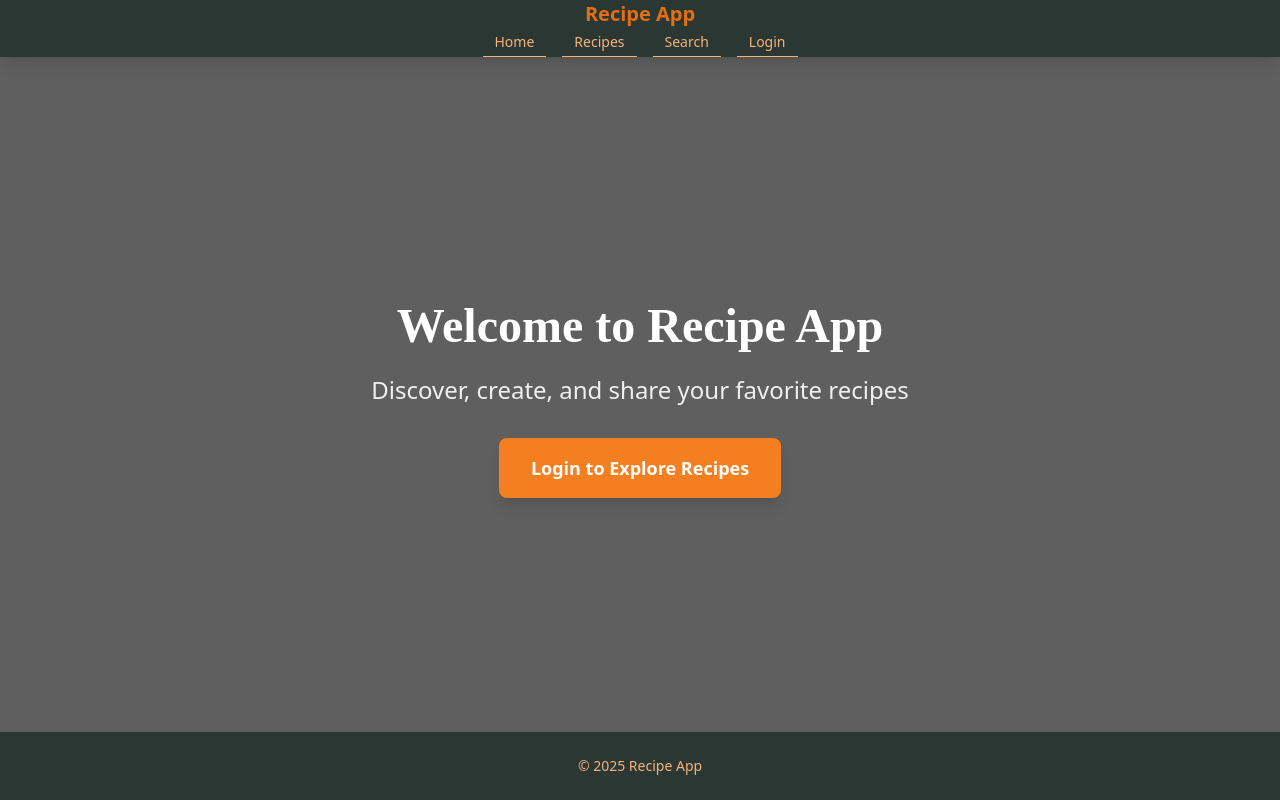
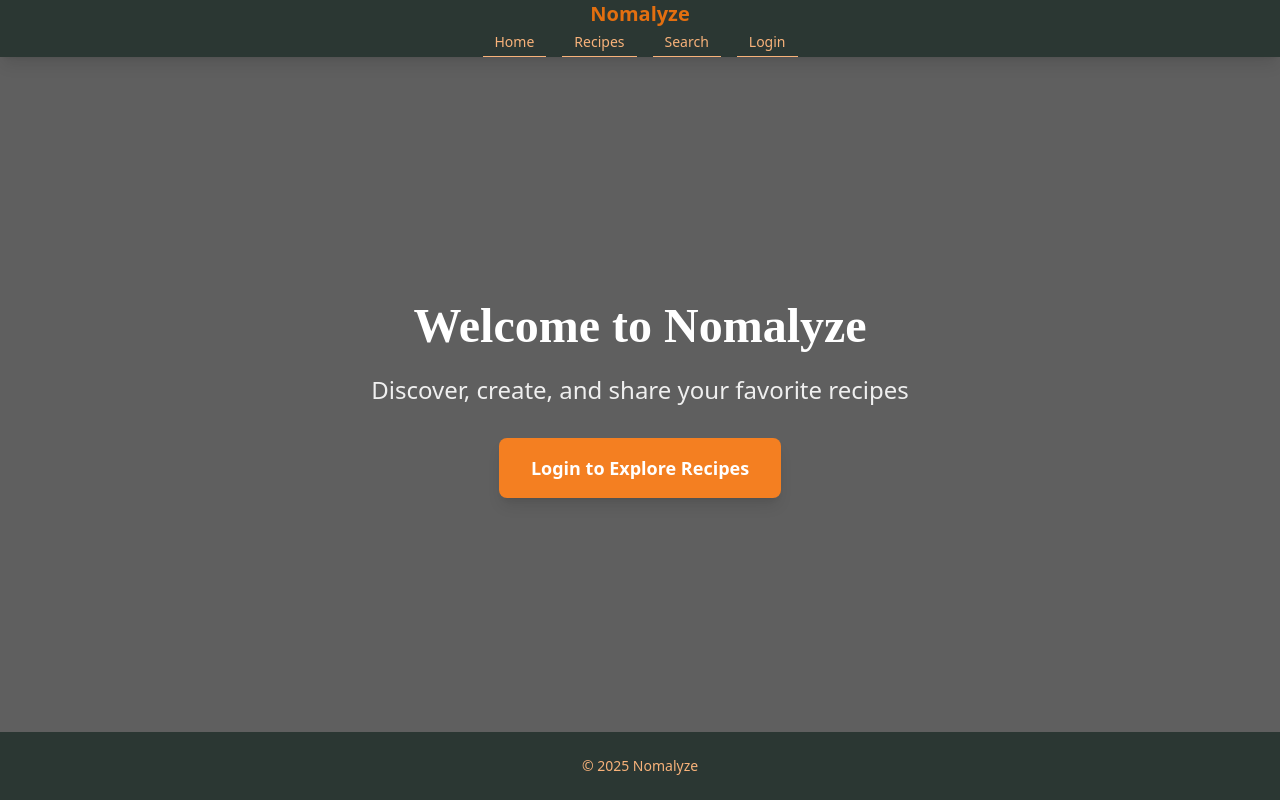
Before and after one commit to nicovece/cf-recipe-app, a Django app: page / in a window 1280 px wide. Run offline with Django 5.2, Linux system fonts and the light colour scheme.

Commit message:
refactor: Renames app to Nomalyze for enhanced branding
Updates the application name from "cf-recipe-app" to "Nomalyze" across all relevant files, including package.json, README.md, and template files.

This renaming improves branding and aligns with the app's focus on recipe management and data analysis, captured in the name "Nomalyze" (nom + analyze).

```diff
--- a/package.json
+++ b/package.json
@@ -1,5 +1,5 @@
 {
-  "name": "cf-recipe-app",
+  "name": "nomalyze",
   "version": "1.0.0",
   "description": "",
   "main": "index.js",
--- a/src/recipes/templates/recipes/detail.html
+++ b/src/recipes/templates/recipes/detail.html
@@ -1,6 +1,6 @@
 {% extends 'base.html' %}
 
-{% block title %}{{ recipe.name }} - Recipe App{% endblock %}
+{% block title %}{{ recipe.name }} - Nomalyze{% endblock %}
 
 {% block content %}
 <div class="container py-8 pt-20 pb-10 mx-auto mb-6">
--- a/src/recipes/templates/recipes/home.html
+++ b/src/recipes/templates/recipes/home.html
@@ -1,6 +1,6 @@
 {% extends 'base.html' %}
 
-{% block title %}Home - Recipe App{% endblock %}
+{% block title %}Home - Nomalyze{% endblock %}
 
 {% block content %}
 <!-- Hero Section -->
@@ -16,9 +16,9 @@
     <div class="relative z-10 px-4 mx-auto max-w-4xl text-center text-white">
         <h1 class="mb-6 font-serif text-3xl font-bold md:text-6xl lg:text-5xl">
             {% if user.is_authenticated %}
-            Welcome back to Recipe App, {{ user.username }}!
+            Welcome back to Nomalyze, {{ user.username }}!
             {% else %}
-            Welcome to Recipe App
+            Welcome to Nomalyze
             {% endif %}
         </h1>
         <p class="mb-8 text-xl opacity-90 md:text-2xl">
--- a/src/recipes/templates/recipes/list.html
+++ b/src/recipes/templates/recipes/list.html
@@ -1,7 +1,7 @@
 <!-- htmlhint doctype-first:false -->
 {% extends 'base.html' %}
 
-{% block title %}Recipe List - Recipe App{% endblock %}
+{% block title %}Recipe List - Nomalyze{% endblock %}
 
 {% block content %}
 <div class="container px-6 pt-20 pb-20 mx-auto mb-12">
--- a/src/recipes/templates/recipes/search.html
+++ b/src/recipes/templates/recipes/search.html
@@ -2,7 +2,7 @@
 {% load recipe_extras %}
 
 
-{% block title %}Recipe Search - Recipe App{% endblock %}
+{% block title %}Recipe Search - Nomalyze{% endblock %}
 
 {% block extra_css %}
 <style>
--- a/src/recipes/tests.py
+++ b/src/recipes/tests.py
@@ -487,7 +487,7 @@ class RecipeTemplateTest(TestCase):
         response = self.client.get(reverse('recipes:home'))
 
         self.assertEqual(response.status_code, 200)
-        self.assertContains(response, 'Recipe App')  # Assuming this is in the template
+        self.assertContains(response, 'Nomalyze')  # Assuming this is in the template
 
     def test_recipe_list_template_content(self):
         """Test recipe list template renders expected content"""
--- a/src/templates/auth/login.html
+++ b/src/templates/auth/login.html
@@ -3,7 +3,7 @@
 {% extends 'base.html' %}
 {% load recipe_extras %}
 
-{% block title %}Recipe List - Recipe App{% endblock %}
+{% block title %}Login - Nomalyze{% endblock %}
 
 {% block extra_css %}
 {% endblock %}
@@ -20,7 +20,7 @@
     <div
         class="relative z-10 p-8 mx-8 w-full max-w-lg text-center text-white bg-opacity-70 rounded-lg bg-alternate_a-800">
         <h1 class="mb-6 font-serif text-3xl font-bold md:text-4xl lg:text-2xl text-accent-400">
-            Login to Recipe App
+            Login to Nomalyze
         </h1>
         {% if error_message %}
         <p class="mb-8 text-xl bg-red-500 opacity-90 md:text-2xl">{{error_message}}</p>
--- a/src/templates/auth/logout.html
+++ b/src/templates/auth/logout.html
@@ -1,7 +1,7 @@
 <!-- htmlhint doctype-first:false -->
 {% extends 'base.html' %}
 
-{% block title %}Logged Out - Recipe App{% endblock %}
+{% block title %}Logged Out - Nomalyze{% endblock %}
 
 {% block content %}
 <div class="flex overflow-hidden fixed inset-0 justify-center items-center">
@@ -27,7 +27,7 @@
                 </svg>
             </div> -->
             <p class="text-lg md:text-xl">
-                Thank you for using our recipe app. You can log back in anytime.
+                Thank you for using Nomalyze. You can log back in anytime.
             </p>
         </div>
 
--- a/src/templates/base.html
+++ b/src/templates/base.html
@@ -6,7 +6,7 @@
 <head>
     <meta charset="UTF-8">
     <meta name="viewport" content="width=device-width, initial-scale=1.0">
-    <title>{% block title %}Recipe App{% endblock %}</title>
+    <title>{% block title %}Nomalyze{% endblock %}</title>
     <link href="{% static 'css/output.css' %}?v=20250103" rel="stylesheet">
     {% block extra_css %}{% endblock %}
 </head>
@@ -18,7 +18,7 @@
         <div class="px-4 mx-auto max-w-7xl sm:px-6 lg:px-8">
             <div class="flex flex-col justify-between md:flex-row md:h-16">
                 <div class="flex justify-center items-center w-full md:w-auto">
-                    <a href="{% url 'recipes:home' %}" class="p-2 text-xl font-semibold text-accent-600">Recipe App</a>
+                    <a href="{% url 'recipes:home' %}" class="p-2 text-xl font-semibold text-accent-600">Nomalyze</a>
                 </div>
                 <div class="flex justify-center items-center pb-4 space-x-4 md:pb-0">
                     {% block navigation %}
@@ -57,7 +57,7 @@
         <div class="px-4 py-6 mx-auto max-w-7xl sm:px-6 lg:px-8">
             <div class="text-sm text-center">
                 {% block footer %}
-                <p>&copy; 2025 Recipe App</p>
+                <p>&copy; 2025 Nomalyze</p>
                 {% endblock %}
             </div>
         </div>
```
Also changed, not shown: README.md.
